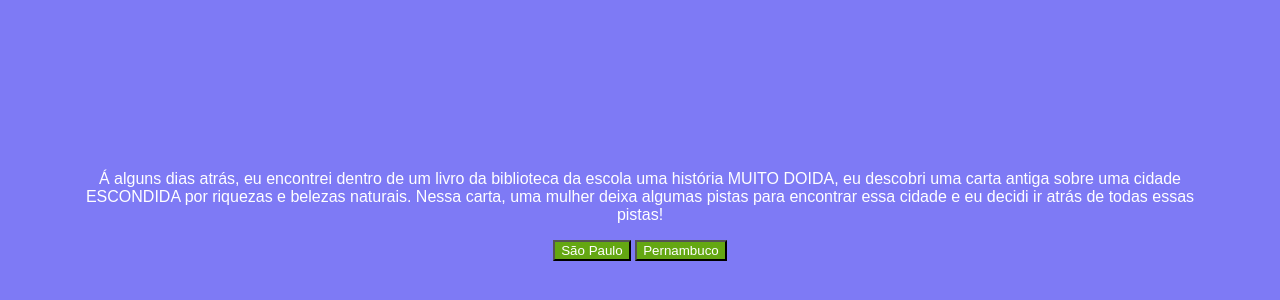
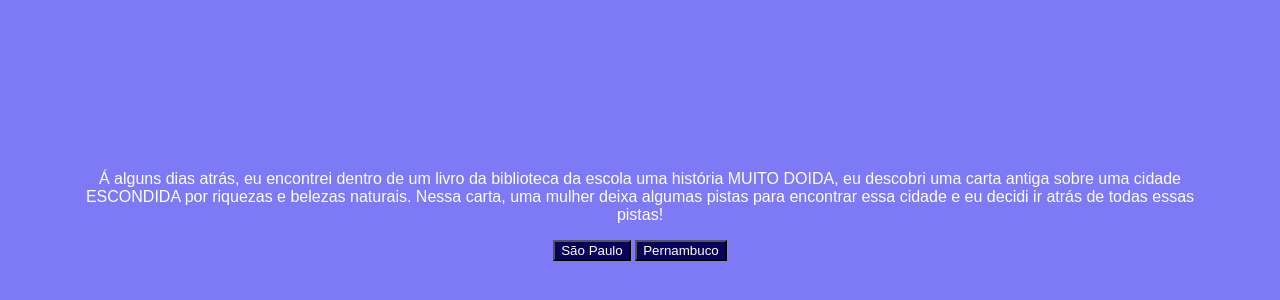
Before and after one commit to toletinho/se-aventurando-com-Davi, a plain HTML site: page index.html in a window 1280 px wide. Shown: the part 152-452 px from the top of the page. Drawn offline with Linux system fonts and the light colour scheme; a web font is replaced by a local one.

Commit message:
Update style.css

```diff
--- a/style.css
+++ b/style.css
@@ -10,7 +10,7 @@ body {
 }
 
 button {
-    background-color: #64A712;
+    background-color: #080459;
     color: white;
     font-family: "Bai Jamjuree", sans-serif;
 }
```
